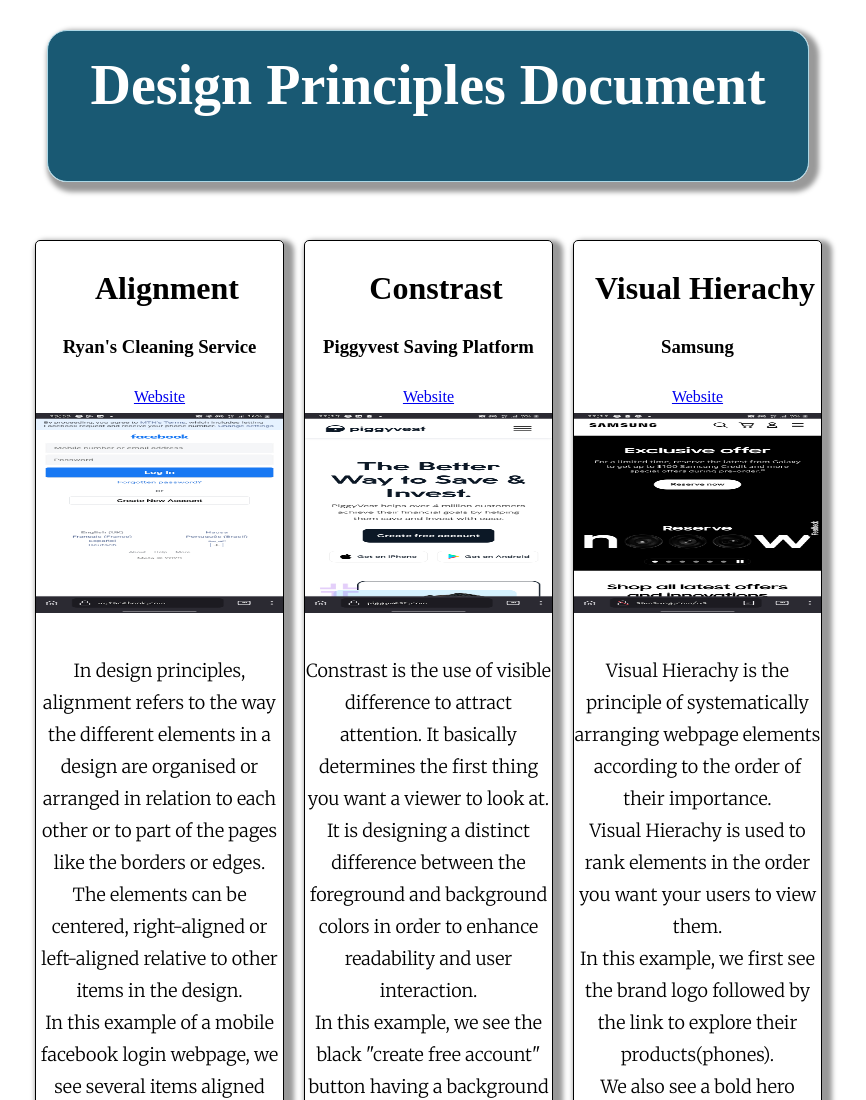
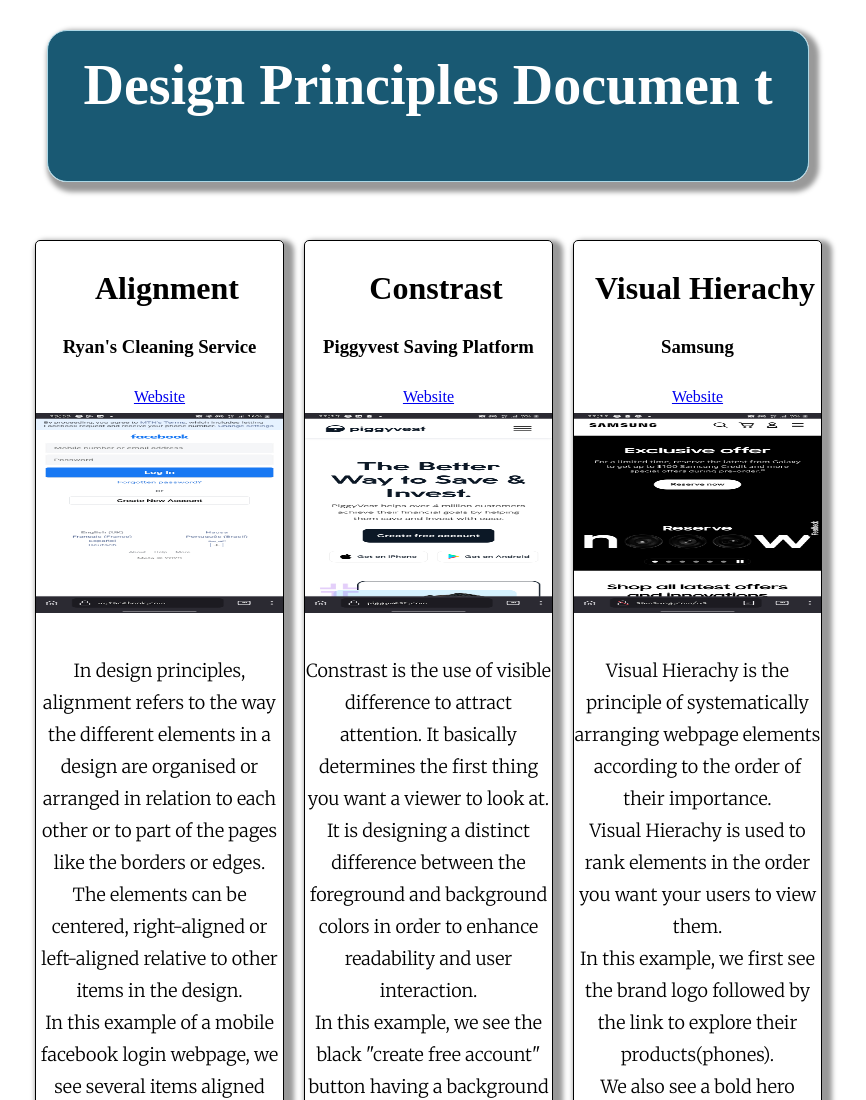
Before and after one commit to victornmeka/WDD230, a plain HTML site: page lesson2/design-principles.html in a window 1280 px wide. Shown: the top 1100 px of the page, without its empty margins (188-1054 px from the left). Drawn offline with Linux system fonts and the light colour scheme.

Commit message:
validate

```diff
--- a/lesson2/design-principles.html
+++ b/lesson2/design-principles.html
@@ -16,7 +16,7 @@
 
     <body>
         <header>
-            <h1>Design Principles Document</h1>
+            <h1>Design Principles Documen t</h1>
         </header>
         <main>
             <section id="container-1">
```
